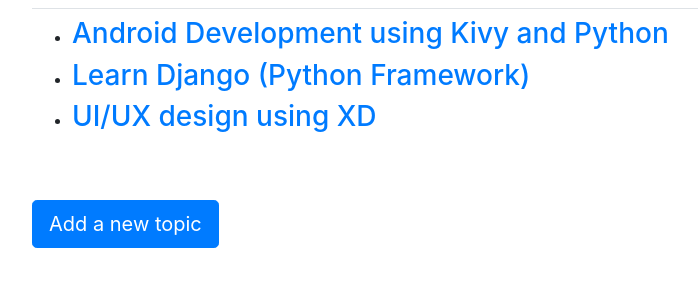
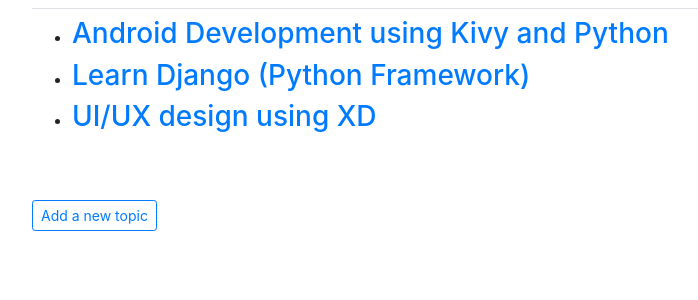
Before and after one commit to melikabaharnemati/Learning-log-website, a Django app: page /topics/ in a window 1280 px wide. Shown: the part 162-462 px from the top of the page, without its empty margins (53-751 px from the left). Run offline with Django 4.2, Linux system fonts and the light colour scheme; a user stored in the database is signed in; data comes from the database, SQL or seed files in the repository; some libraries are stand-ins or nearby versions.

Commit message:
topics.html modified with bootstrap

```diff
--- a/learning_logs/templates/learning_logs/topics.html
+++ b/learning_logs/templates/learning_logs/topics.html
@@ -16,7 +16,7 @@
     {% endfor %}
   </ul>
 
-  <h3><a class="btn btn-lg btn-primary" style="margin-top: 50px;" href="{% url 'learning_logs:new_topic' %}">
+  <h3><a class="btn btn-sm btn-outline-primary" style="margin-top: 50px;" href="{% url 'learning_logs:new_topic' %}">
     Add a new topic
   </a></h3>
 
```
